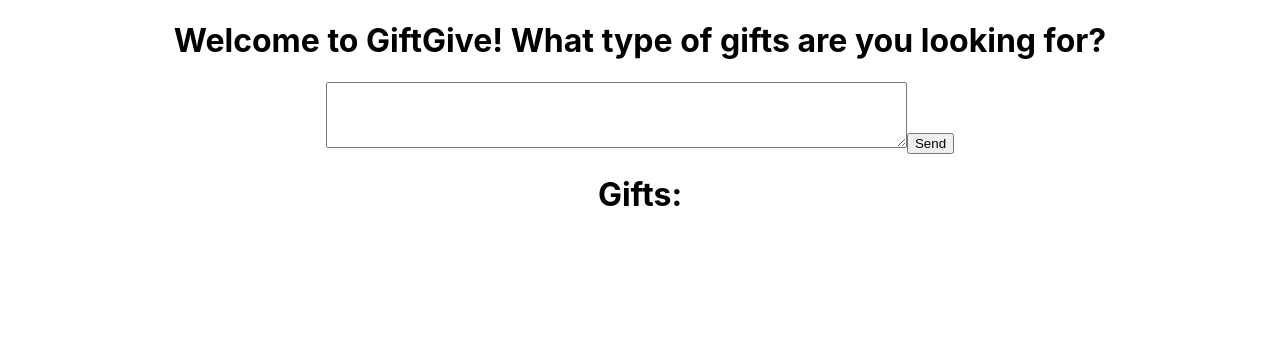
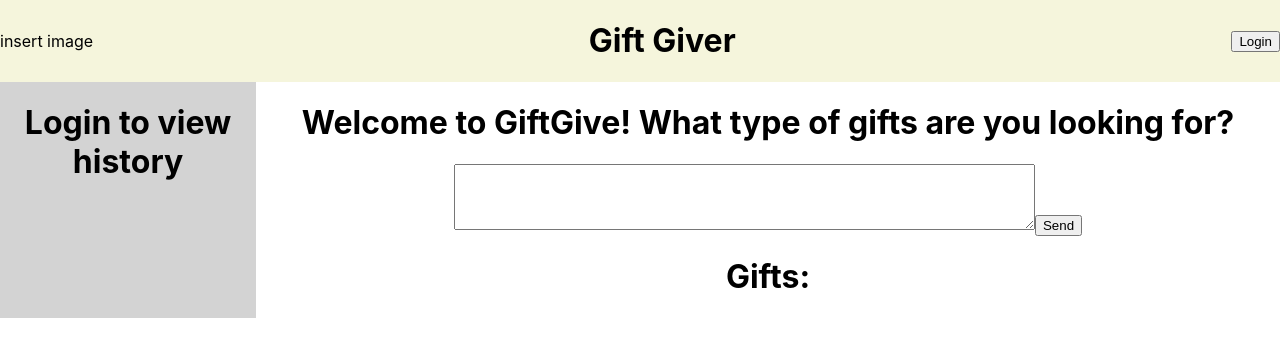
Before and after one commit to ericluoliu/GiftGiver, a React (Create React App) app in the folder frontend/: page / in a window 1280 px wide. Shown: the top 356 px of the page. Built offline with nearby package versions, Linux system fonts and the light colour scheme.

Commit message:
Updated frontend with history bar and login button

```diff
--- a/frontend/src/App.css
+++ b/frontend/src/App.css
@@ -13,15 +13,24 @@
   }
 }
 
-.App-header {
-  background-color: #282c34;
-  min-height: 100vh;
+
+
+.Navigation-Bar {
+  justify-content: space-between;
   display: flex;
-  flex-direction: column;
+  flex-direction: row;
   align-items: center;
+  background-color: beige;
+}
+
+.Title {
   justify-content: center;
-  font-size: calc(10px + 2vmin);
-  color: white;
+}
+
+.Login-Button {
+  justify-content: right;
+  top: 20px;
+  right: 20px;
 }
 
 .App-link {
@@ -36,3 +45,17 @@
     transform: rotate(360deg);
   }
 }
+
+.Main {
+  display: flex;
+}
+
+.History {
+  background-color: lightgray;
+  width: 20%
+}
+
+.Query {
+  background-color: white;
+  width: 80%
+}
--- a/frontend/src/App.js
+++ b/frontend/src/App.js
@@ -20,8 +20,28 @@
       console.log(error);
     })
   }
+  function Login() {
+    console.log("login button pressed")
+  }
   return (
     <div className="App">
+      <div className="Navigation-Bar">
+        <div className="Logo">
+          <p1>insert image</p1>
+        </div>
+        <div className="Title">
+          <h1>Gift Giver</h1>
+        </div>
+        <div className="Login-Button">
+          <button onClick = {Login}>
+            Login</button>
+        </div>
+      </div>
+      <div className="Main">
+        <div className="History">
+          <h1>Login to view history</h1>
+        </div>
+        <div className="Query">
           <h1>Welcome to GiftGive! What type of gifts are you looking for?</h1>
           <textarea
             cols = {70}
@@ -36,6 +56,8 @@
             Gifts: {gift}
           </h1>
         </div>
+      </div>
+    </div>
   );
 }
 
```
Lines whose indentation alone changed are shown as unchanged.
